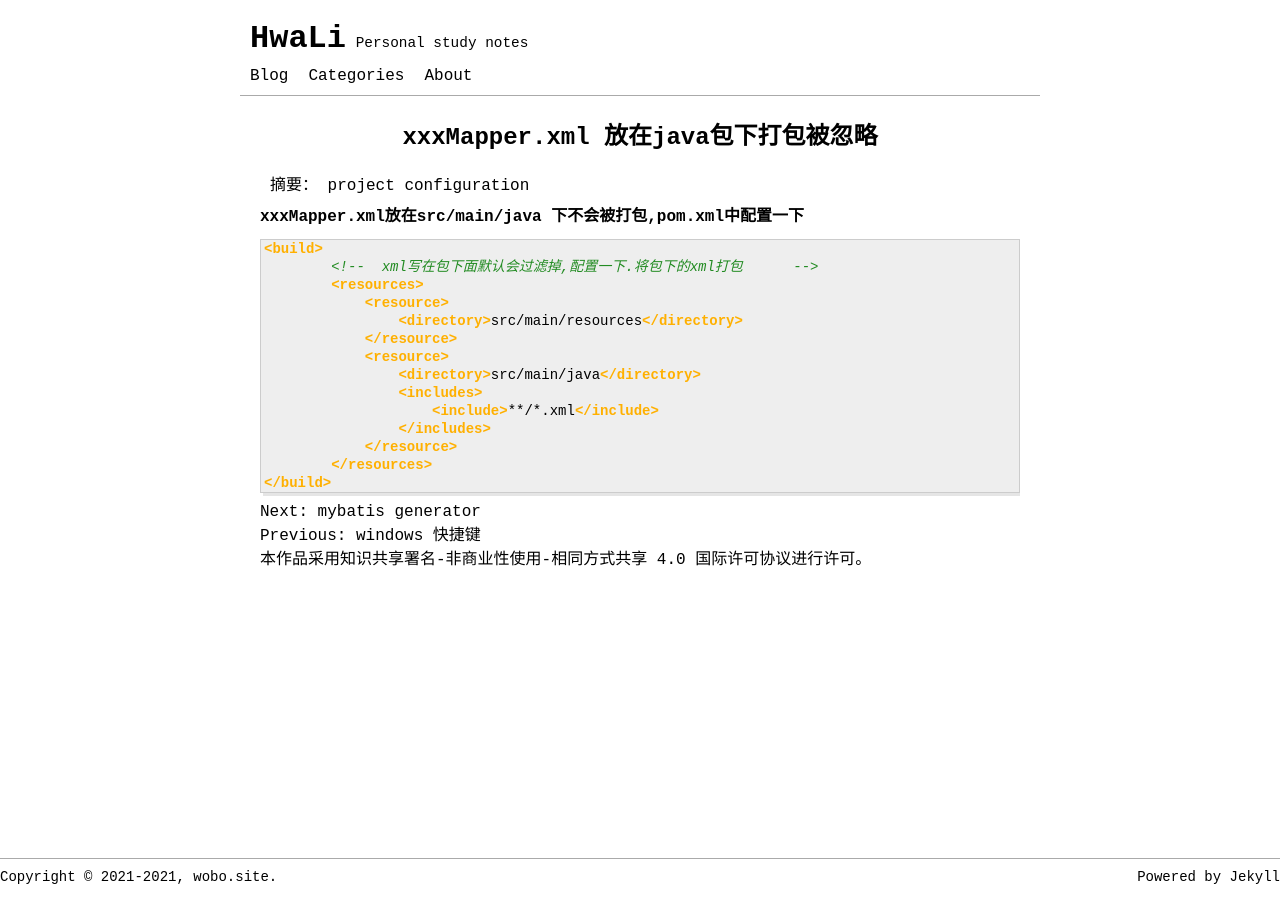
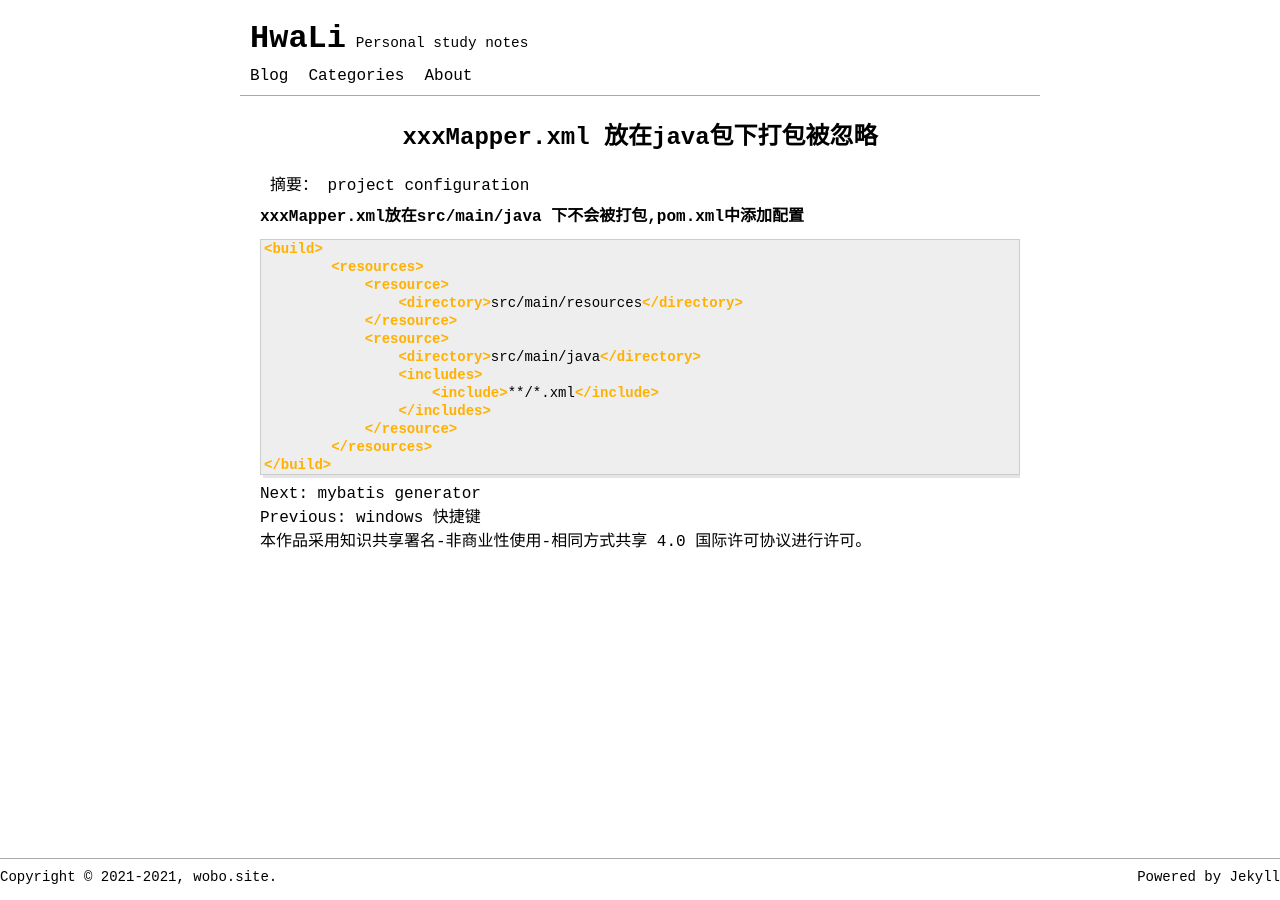
Before and after one commit to hualiy/hualiy.github.io, a Jekyll site: the page built from _posts/Project/2021-05-06-xxxMapper.xml-package-setup.md, in a window 1280 px wide. Built offline with Jekyll 4.4.1, drawn with Linux system fonts in a browser that asks for light colours; comment, search, counter and statistics services are not loaded.

Commit message:
Update 2021-05-06-xxxMapper.xml-package-setup.md

````diff
--- a/_posts/Project/2021-05-06-xxxMapper.xml-package-setup.md
+++ b/_posts/Project/2021-05-06-xxxMapper.xml-package-setup.md
@@ -9,11 +9,10 @@ excerpt: project configuration
 
 
 
-**xxxMapper.xml放在src/main/java 下不会被打包,pom.xml中配置一下**
+**xxxMapper.xml放在src/main/java 下不会被打包,pom.xml中添加配置**
 
 ```xml
 <build>
-        <!--  xml写在包下面默认会过滤掉,配置一下.将包下的xml打包      -->
         <resources>
             <resource>
                 <directory>src/main/resources</directory>
````
